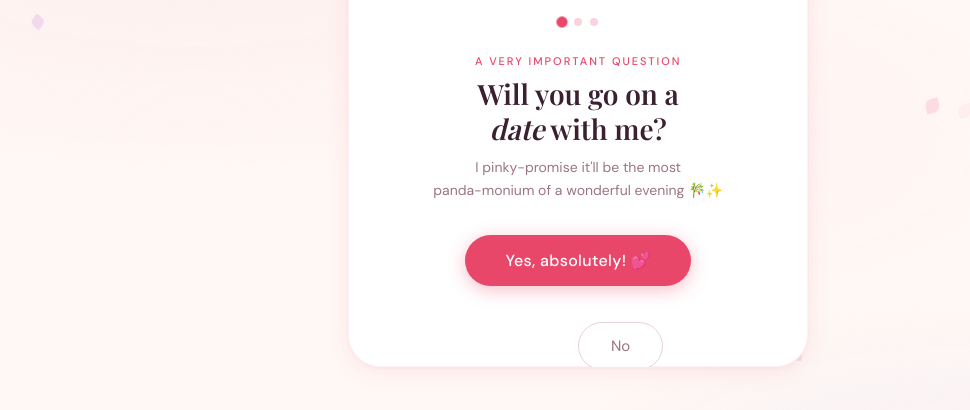
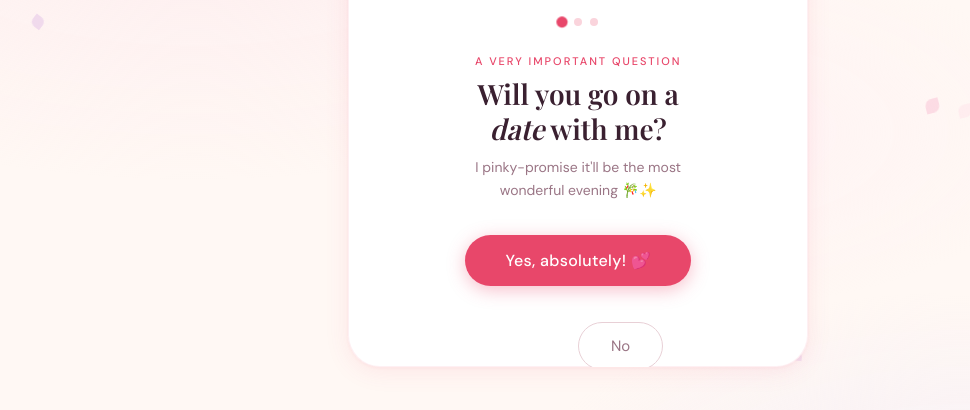
Before and after one commit to Samuel2312/date-page, a plain HTML site: page index.html in a window 1280 px wide. Shown: the part 188-598 px from the top of the page, without its empty margins (62-1032 px from the left). Drawn offline with nearby package versions, Linux system fonts and the light colour scheme; a web font is replaced by a local one.

Commit message:
remove unwanted message

```diff
--- a/index.html
+++ b/index.html
@@ -392,7 +392,7 @@
   <div class="screen active" id="step1">
     <p class="eyebrow">A very important question</p>
     <h1 class="headline">Will you go on a<br><em>date</em> with me?</h1>
-    <p class="subline">I pinky-promise it'll be the most<br>panda-monium of a wonderful evening 🎋✨</p>
+    <p class="subline">I pinky-promise it'll be the most<br>wonderful evening 🎋✨</p>
 
     <div style="display:flex;gap:14px;justify-content:center;align-items:center;">
       <button class="btn-primary" onclick="sayYes()">Yes, absolutely! 💕</button>
```
